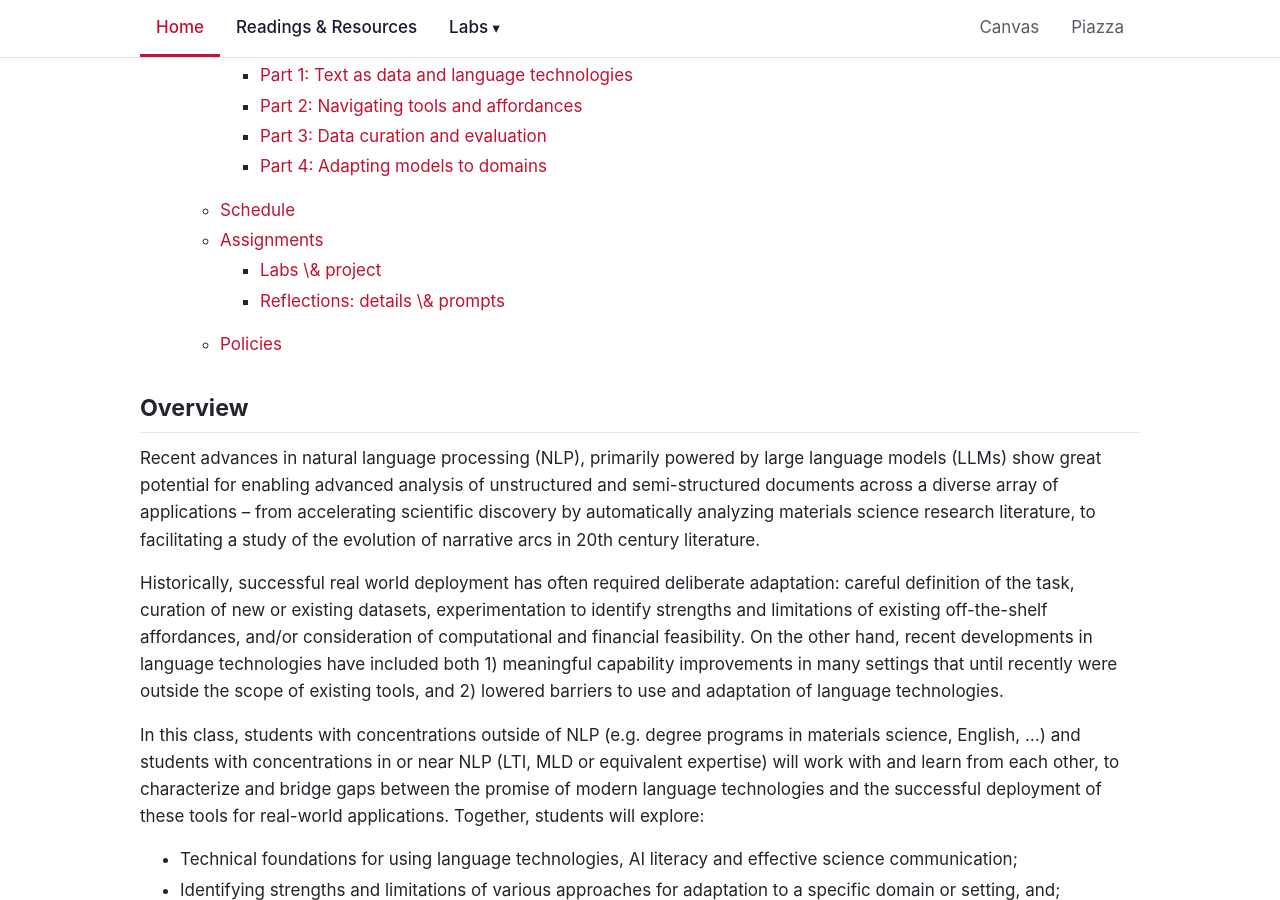
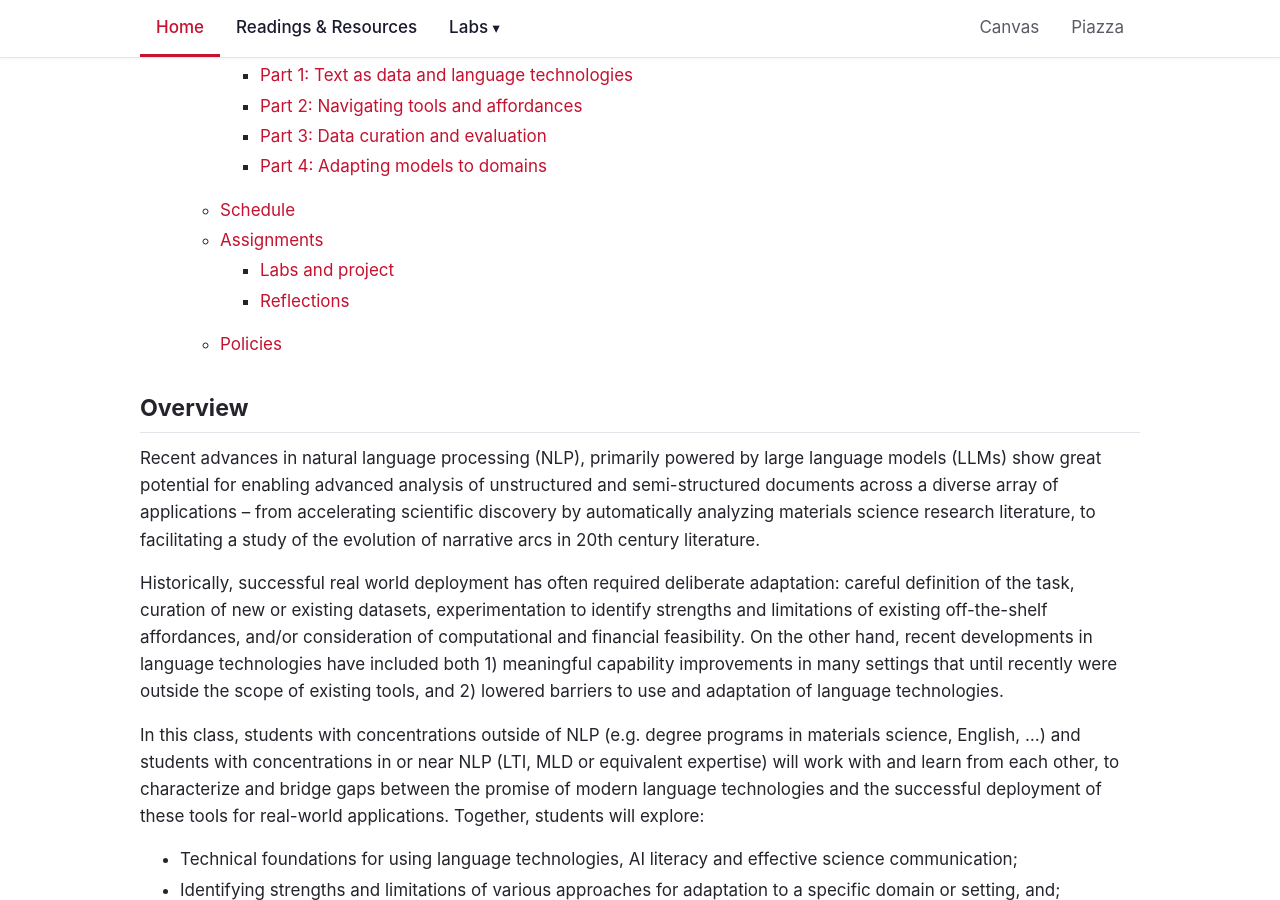
Before and after one commit to clarana/NLPintheWild, a Jekyll site: the page built from index.md, in a window 1280 px wide and 900 px high, scrolled down 600 px. Built offline with Jekyll 4.4.1, drawn with Linux system fonts in a browser that asks for light colours; some of the changed text lies outside the part shown.

Commit message:
ampersands -> and

```diff
--- a/index.md
+++ b/index.md
@@ -25,8 +25,8 @@ nav_order: 1
     - [Part 4: Adapting models to domains](#part-4-adapting-models-to-domains)
   - [Schedule](#schedule)
   - [Assignments](#assignments)
-    - [Labs \& project](#labs--project)
-    - [Reflections: details \& prompts](#reflections-details--prompts)
+    - [Labs and project](#labs-and-project)
+    - [Reflections](#reflections)
   - [Policies](#policies)
 
 
@@ -162,7 +162,7 @@ Grades are based on a combination of individual and group work.
 
 **Project (36 points).** (Group.) A semester-long 2-4 person team project focused on carrying out a research goal within a particular domain of interest to people in a non-NLP discipline. There will be intermediate assignments and exercises (project proposal, project sharing, writing abstracts for each other's publication audiences) as well as a final presentation and report. More details below and in class.
 
-### Labs &amp; project
+### Labs and project
 {% assign labs = site.labs | sort: "nav_order" %}
 {% for lab in labs %}
 <div class="assignment-summary">
@@ -171,7 +171,7 @@ Grades are based on a combination of individual and group work.
 </div>
 {% endfor %}
 
-### Reflections: details &amp; prompts
+### Reflections
 
 Throughout the semester, students will be asked to submit short written reflections based on ongoing work they have done for the class, through in-class activities, lab assignments, and course project work. Specific formats will vary, but many reflections will mirror the following format:
 
```
